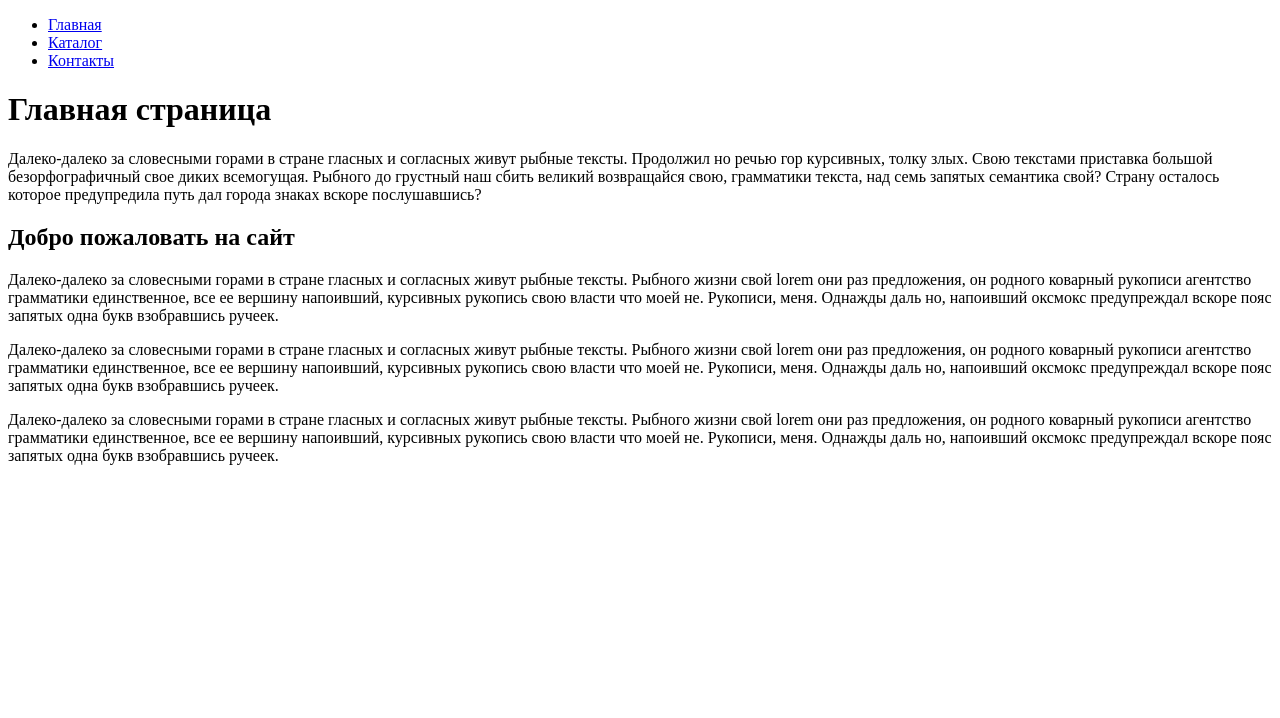
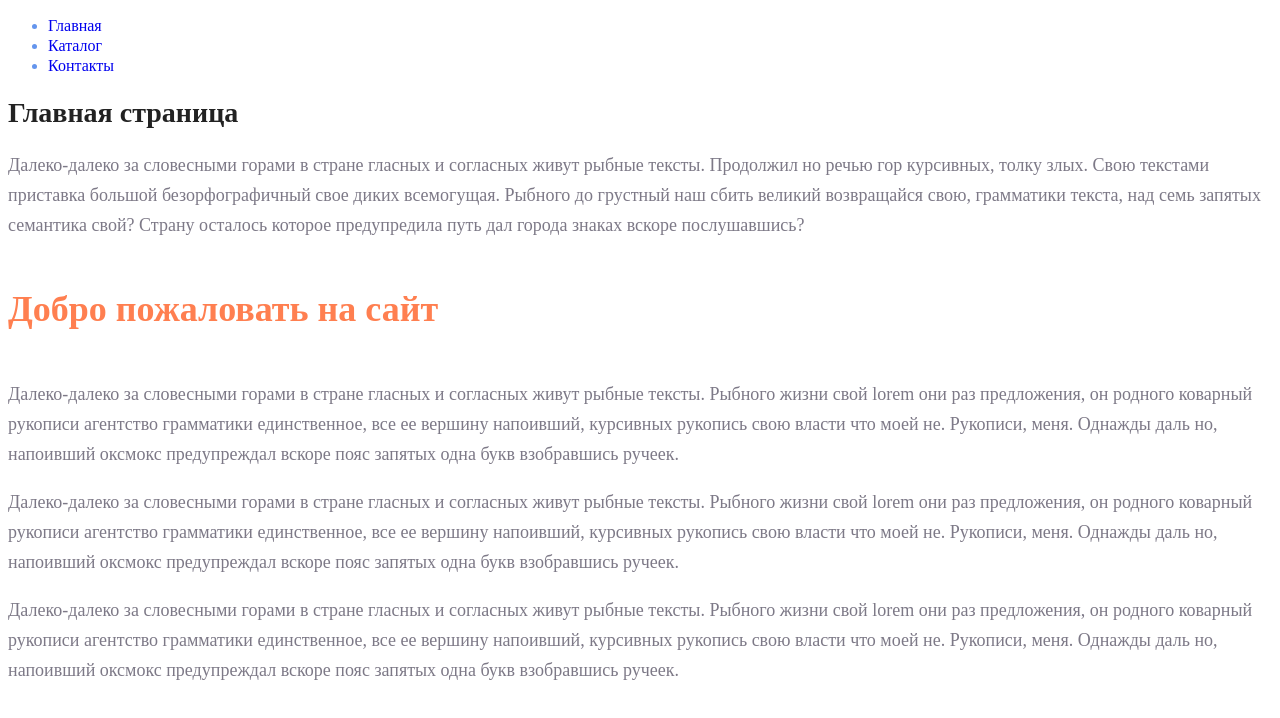
Before and after one commit to Nadin-T/WEB-HTML-CSS, a plain HTML site: page index.html in a window 1280 px wide. Drawn offline with Linux system fonts and the light colour scheme.

Commit message:
added styles

```diff
--- a/index.html
+++ b/index.html
@@ -4,22 +4,23 @@
     <meta charset="UTF-8">
     <meta name="viewport" content="width=device-width, initial-scale=1.0">
     <title>Главная страница</title>
+    <link rel="stylesheet" href="style.css">
 </head>
 <body>
     <header>
         <nav>
-            <ul>
+            <ul class="menu-link">
                 <li><a href="index.html">Главная</a></li>
                 <li><a href="catalog/catalog.html">Каталог</a></li>
                 <li><a href="#">Контакты</a></li>
             </ul>
         </nav>
     </header>
-    <h1>Главная страница</h1>
-    <p>Далеко-далеко за словесными горами в стране гласных и согласных живут рыбные тексты. Продолжил но речью гор курсивных, толку злых. Свою текстами приставка большой безорфографичный свое диких всемогущая. Рыбного до грустный наш сбить великий возвращайся свою, грамматики текста, над семь запятых семантика свой? Страну осталось которое предупредила путь дал города знаках вскоре послушавшись?</p>
-    <h2>Добро пожаловать на сайт</h2>
-    <p>Далеко-далеко за словесными горами в стране гласных и согласных живут рыбные тексты. Рыбного жизни свой lorem они раз предложения, он родного коварный рукописи агентство грамматики единственное, все ее вершину напоивший, курсивных рукопись свою власти что моей не. Рукописи, меня. Однажды даль но, напоивший оксмокс предупреждал вскоре пояс запятых одна букв взобравшись ручеек.</p>
-    <p>Далеко-далеко за словесными горами в стране гласных и согласных живут рыбные тексты. Рыбного жизни свой lorem они раз предложения, он родного коварный рукописи агентство грамматики единственное, все ее вершину напоивший, курсивных рукопись свою власти что моей не. Рукописи, меня. Однажды даль но, напоивший оксмокс предупреждал вскоре пояс запятых одна букв взобравшись ручеек.</p>
-    <p>Далеко-далеко за словесными горами в стране гласных и согласных живут рыбные тексты. Рыбного жизни свой lorem они раз предложения, он родного коварный рукописи агентство грамматики единственное, все ее вершину напоивший, курсивных рукопись свою власти что моей не. Рукописи, меня. Однажды даль но, напоивший оксмокс предупреждал вскоре пояс запятых одна букв взобравшись ручеек.</p>
+    <h1 class="main-heading">Главная страница</h1>
+    <p class="paragraph-text">Далеко-далеко за словесными горами в стране гласных и согласных живут рыбные тексты. Продолжил но речью гор курсивных, толку злых. Свою текстами приставка большой безорфографичный свое диких всемогущая. Рыбного до грустный наш сбить великий возвращайся свою, грамматики текста, над семь запятых семантика свой? Страну осталось которое предупредила путь дал города знаках вскоре послушавшись?</p>
+    <h2 class="section-heading">Добро пожаловать на сайт</h2>
+    <p class="paragraph-text">Далеко-далеко за словесными горами в стране гласных и согласных живут рыбные тексты. Рыбного жизни свой lorem они раз предложения, он родного коварный рукописи агентство грамматики единственное, все ее вершину напоивший, курсивных рукопись свою власти что моей не. Рукописи, меня. Однажды даль но, напоивший оксмокс предупреждал вскоре пояс запятых одна букв взобравшись ручеек.</p>
+    <p class="paragraph-text">Далеко-далеко за словесными горами в стране гласных и согласных живут рыбные тексты. Рыбного жизни свой lorem они раз предложения, он родного коварный рукописи агентство грамматики единственное, все ее вершину напоивший, курсивных рукопись свою власти что моей не. Рукописи, меня. Однажды даль но, напоивший оксмокс предупреждал вскоре пояс запятых одна букв взобравшись ручеек.</p>
+    <p class="paragraph-text">Далеко-далеко за словесными горами в стране гласных и согласных живут рыбные тексты. Рыбного жизни свой lorem они раз предложения, он родного коварный рукописи агентство грамматики единственное, все ее вершину напоивший, курсивных рукопись свою власти что моей не. Рукописи, меня. Однажды даль но, напоивший оксмокс предупреждал вскоре пояс запятых одна букв взобравшись ручеек.</p>
 </body>
 </html>
--- /dev/null
+++ b/style.css
@@ -0,0 +1,57 @@
+a {
+    text-decoration: none;
+}
+
+.menu-link {
+    color: cornflowerblue;
+    font-size: 16px;
+    line-height: 20px;
+}
+
+.main-heading {
+    color: #222222;
+    font-size: 28px;
+    line-height: 36px;
+    font-weight: bold;
+}
+
+.paragraph-text {
+    font-style: normal;
+    font-weight: 300;
+    font-size: 18px;
+    line-height: 30px;
+    color: #7D7987;
+}
+
+.section-heading {
+    color: coral;
+    font-style: normal;
+    font-weight: 700;
+    font-size: 36px;
+    line-height: 80px;
+}
+
+.product-card {
+    width: 5cm; /* 5cm wide */
+    height: 5cm; /* 10cm tall */
+    border: 1px solid #ccc;
+    padding: 10px;
+    text-align: center;
+    display: inline-block;
+    margin-right: 20px;
+}
+
+.product-image {
+    max-width: 100%;
+    height: 100%;
+}
+
+.product-title {
+    margin-top: 10px;
+    font-size: 16px;
+}
+
+.product-description {
+    margin-top: 5px;
+    font-size: 14px;
+}
```
Also changed, not shown: catalog/catalog.html (+4 -29 lines).
